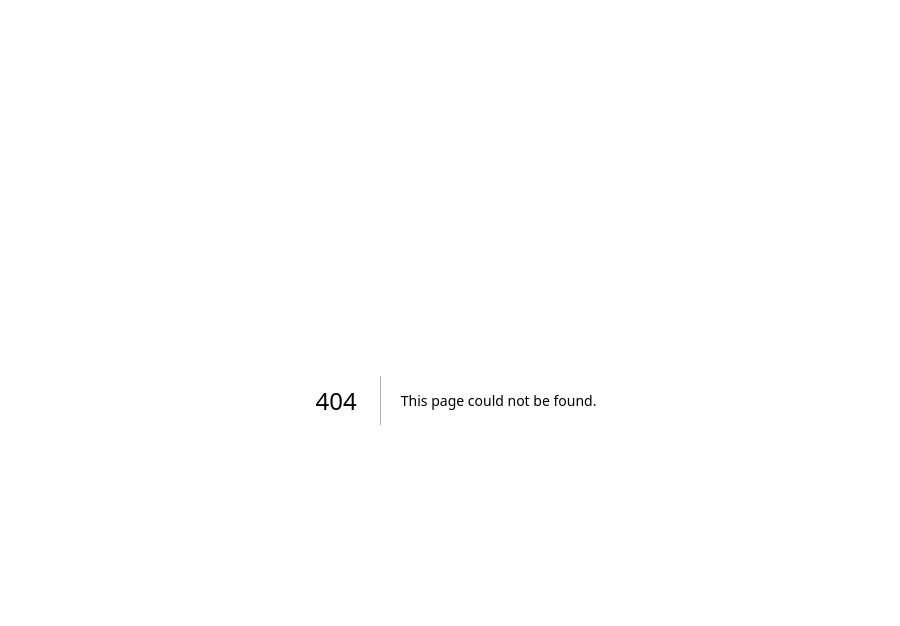
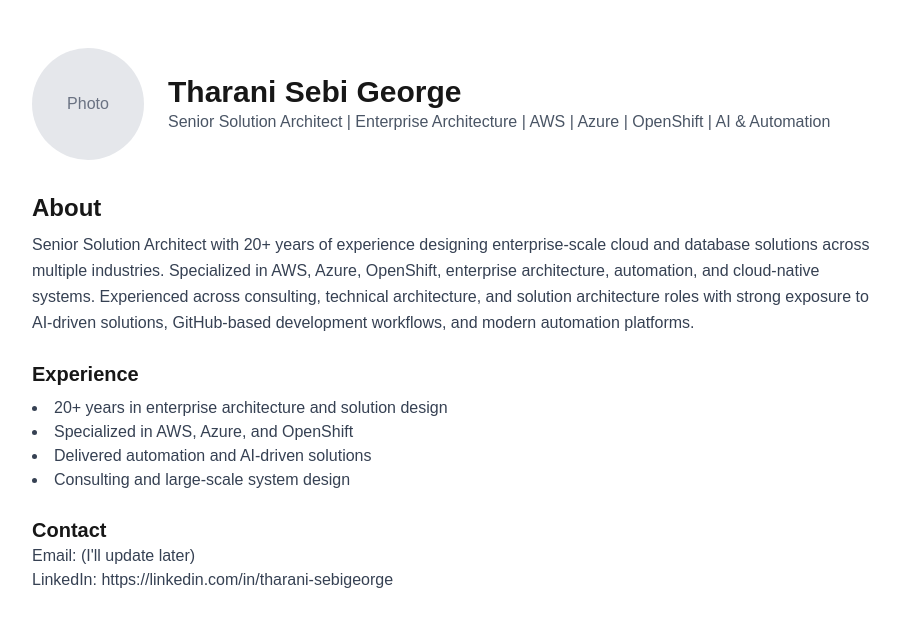
Before and after one commit to Sebraya/sebrya-portfolio, a Next.js app: page /about in a window 1280 px wide. Before the commit this address had no page. Shown: the top 626 px of the page, without its empty margins (184-1084 px from the left). Built offline with nearby package versions, Linux system fonts and the light colour scheme.

Commit message:
Add About page with Tharani profile

```diff
--- /dev/null
+++ b/app/about/page.tsx
@@ -0,0 +1,44 @@
+export default function About() {
+  const fullName = "Tharani Sebi George"
+  const title = "Senior Solution Architect | Enterprise Architecture | AWS | Azure | OpenShift | AI & Automation"
+  const bio = `Senior Solution Architect with 20+ years of experience designing enterprise-scale cloud and database solutions across multiple industries. Specialized in AWS, Azure, OpenShift, enterprise architecture, automation, and cloud-native systems. Experienced across consulting, technical architecture, and solution architecture roles with strong exposure to AI-driven solutions, GitHub-based development workflows, and modern automation platforms.`
+
+  const experience = [
+    "20+ years in enterprise architecture and solution design",
+    "Specialized in AWS, Azure, and OpenShift",
+    "Delivered automation and AI-driven solutions",
+    "Consulting and large-scale system design"
+  ]
+
+  return (
+    <section className="max-w-4xl mx-auto px-6 py-12">
+      <div className="flex items-center gap-6">
+        <div className="w-28 h-28 rounded-full bg-gray-200 flex items-center justify-center text-gray-500">Photo</div>
+        <div>
+          <h1 className="text-3xl font-bold">{fullName}</h1>
+          <p className="text-gray-600">{title}</p>
+        </div>
+      </div>
+
+      <div className="mt-8">
+        <h2 className="text-2xl font-semibold mb-2">About</h2>
+        <p className="text-gray-700 leading-relaxed">{bio}</p>
+      </div>
+
+      <div className="mt-6">
+        <h3 className="text-xl font-semibold">Experience</h3>
+        <ul className="list-disc list-inside mt-2 text-gray-700">
+          {experience.map((e) => (
+            <li key={e}>{e}</li>
+          ))}
+        </ul>
+      </div>
+
+      <div className="mt-6">
+        <h3 className="text-xl font-semibold">Contact</h3>
+        <p className="text-gray-700">Email: (I'll update later)</p>
+        <p className="text-gray-700">LinkedIn: https://linkedin.com/in/tharani-sebigeorge</p>
+      </div>
+    </section>
+  )
+}
```
